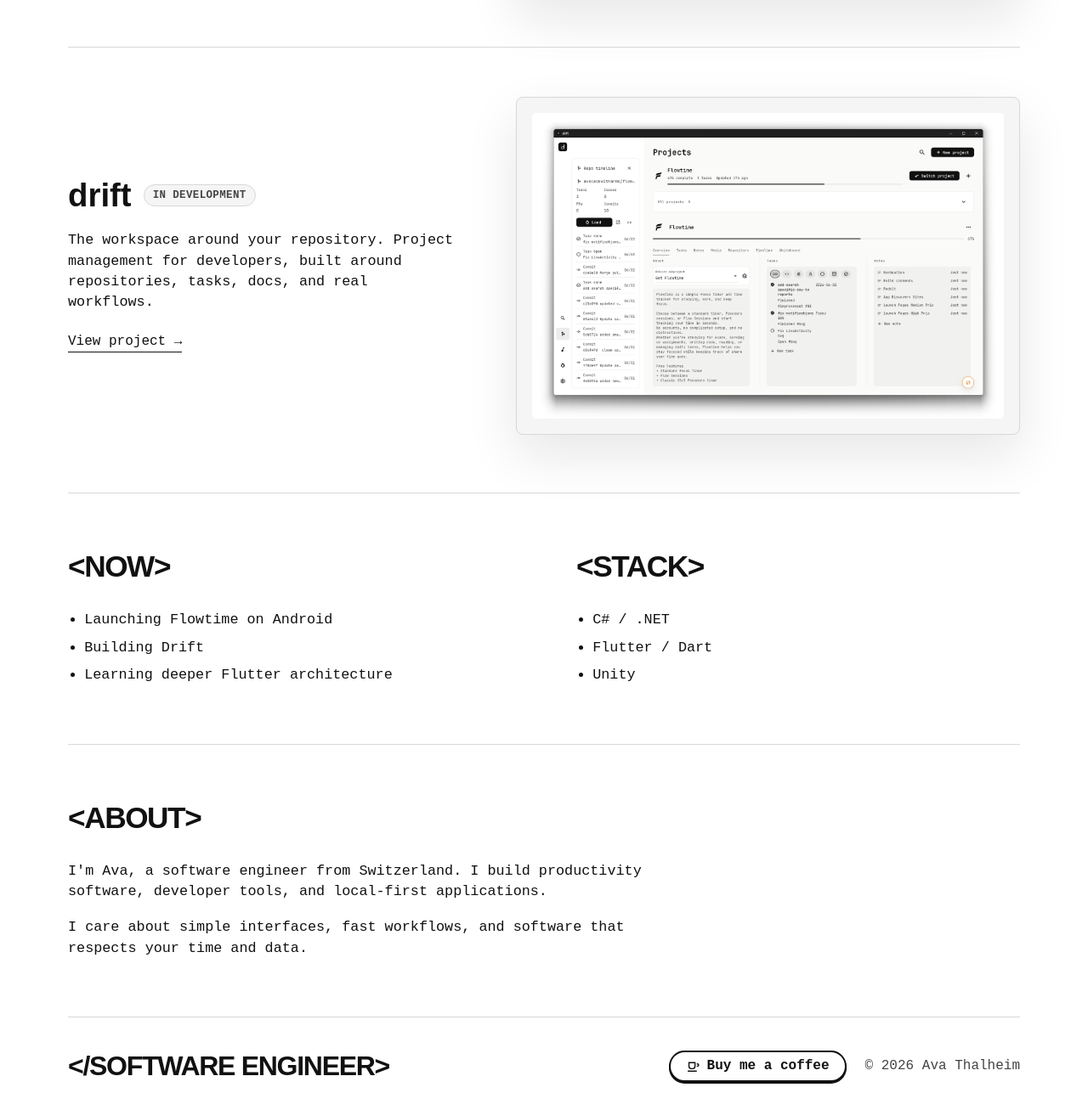
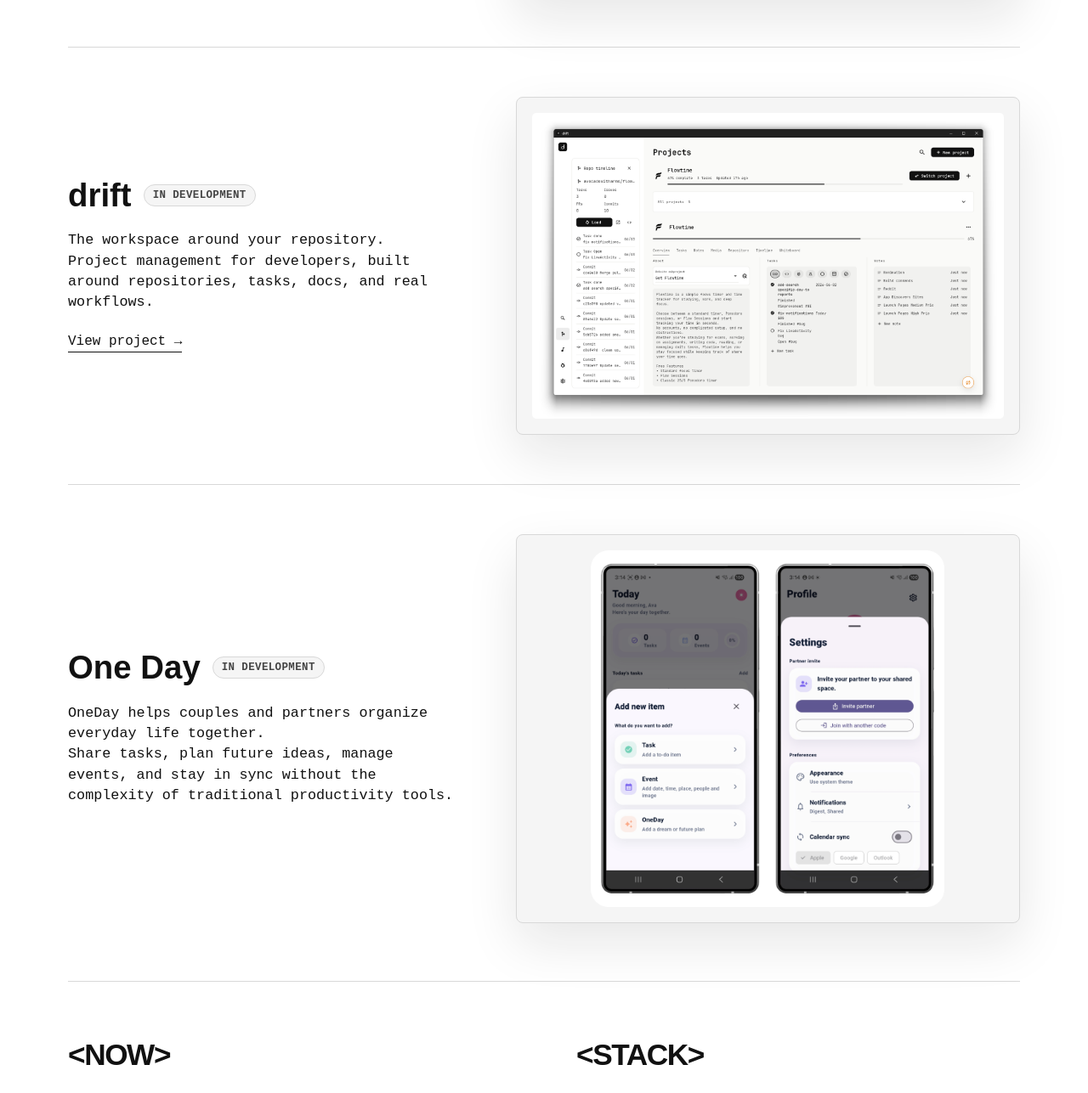
Before and after one commit to avocadowitharms/avathalheim.dev, a plain HTML site: page index.html in a window 1280 px wide. Shown: the part 1351-2638 px from the top of the page at 85% size. Drawn offline with Linux system fonts and the light colour scheme.

Commit message:
added oneday

```diff
--- a/index.html
+++ b/index.html
@@ -64,13 +64,28 @@
             <h3>drift</h3>
             <span class="project-badge">In development</span>
           </div>
-          <p>The workspace around your repository. Project management for developers, built around repositories, tasks, docs, and real workflows.</p>
+          <p>The workspace around your repository. <br> Project management for developers, built around repositories, tasks, docs, and real workflows.</p>
           <a class="project-link" href="https://driftworkspace.app" target="_blank" rel="noreferrer">View project &rarr;</a>
         </div>
         <a class="project-media" href="https://driftworkspace.app" target="_blank" rel="noreferrer" aria-label="Visit Drift">
           <img src="assets/drift.png" alt="Drift workspace app preview" />
         </a>
       </article>
+
+<article class="project">
+        <div class="project-copy">
+          <div class="project-heading">
+            <h3>One Day</h3>
+            <span class="project-badge">In development</span>
+          </div>
+          <p>OneDay helps couples and partners organize everyday life together. <br> Share tasks, plan future ideas, manage events, and stay in sync without the complexity of traditional productivity tools.</p>
+        </div>
+        <a class="project-media" target="_blank" rel="noreferrer"
+          aria-label="Visit One Day">
+          <img src="assets/oneday.png" alt="One Day app preview" />
+        </a>
+      </article>
+
     </section>
 
     <section id="now" class="section split">
```
Also changed, not shown: assets/oneday.png (added).
